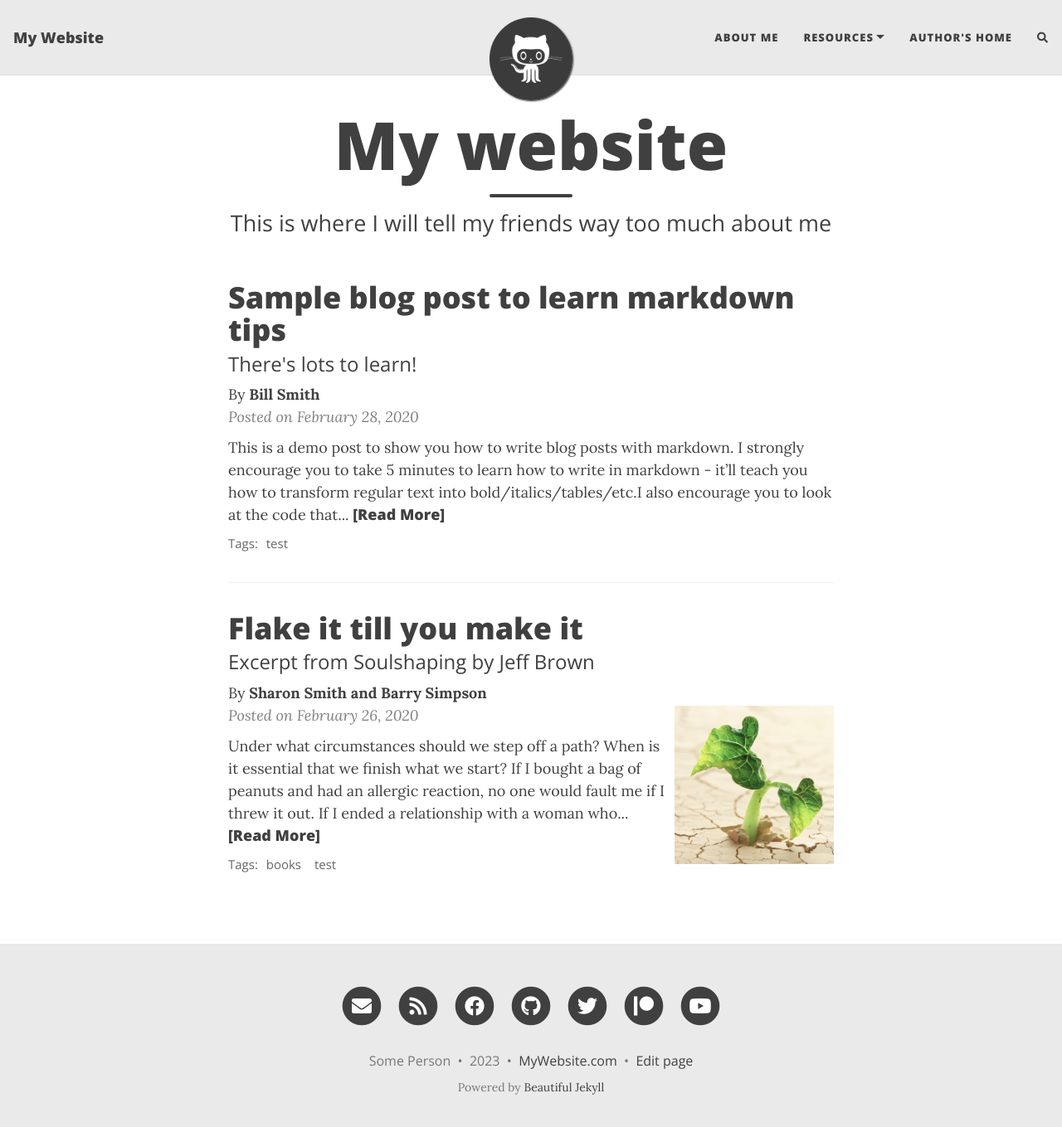
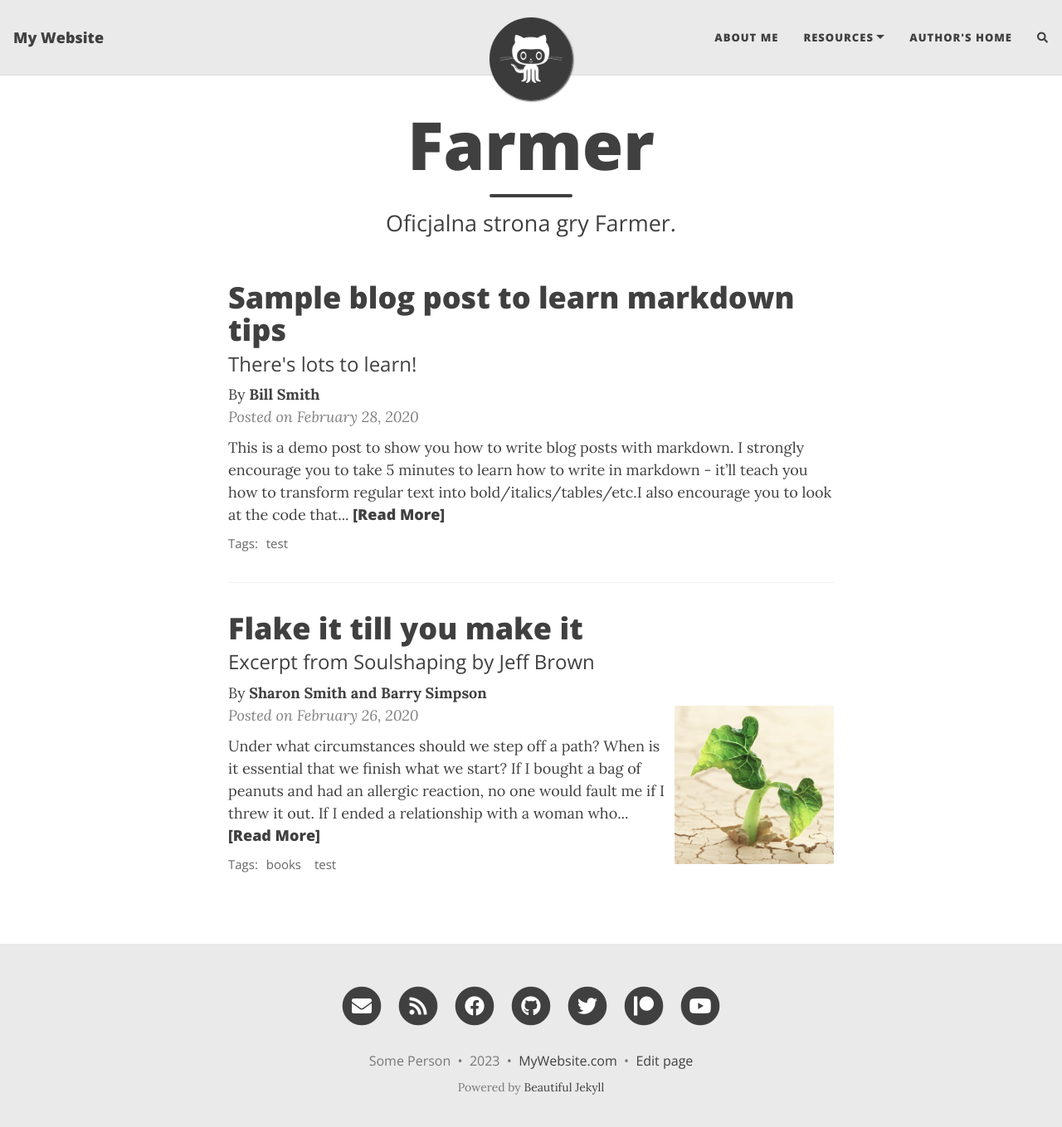
Before and after one commit to 4rcz3r/Farmer-releases, a Jekyll site: the page built from index.html, in a window 1280 px wide and 1372 px high. Shown: the top 1359 px of the window at 83% size. Built offline with Jekyll 4.4.1, drawn with Linux system fonts in a browser that asks for light colours; nearby versions of some CDN libraries; the list of posts is cut into pages by our own code; comment, search, counter and statistics services are not loaded.

Commit message:
Update index.html

```diff
--- a/index.html
+++ b/index.html
@@ -1,5 +1,5 @@
 ---
 layout: home
-title: My website
-subtitle: This is where I will tell my friends way too much about me
+title: Farmer
+subtitle: Oficjalna strona gry Farmer.
 ---
```
